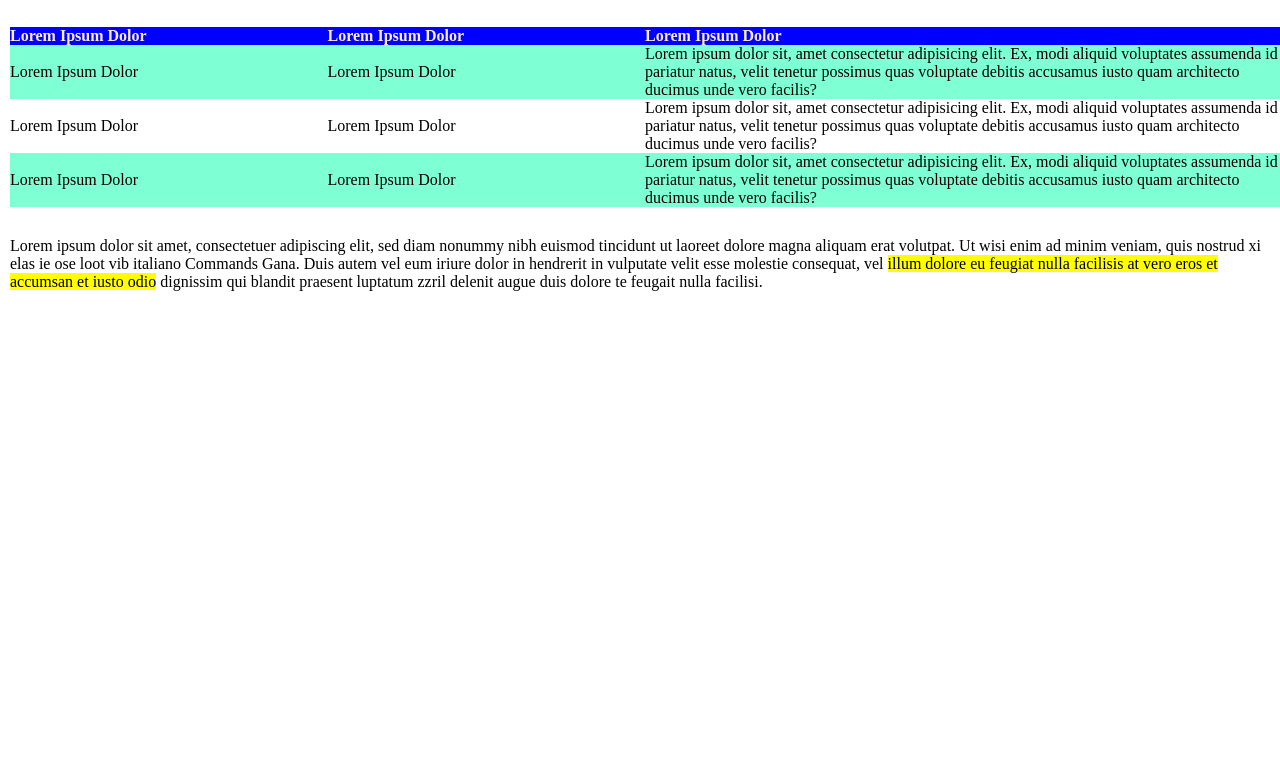
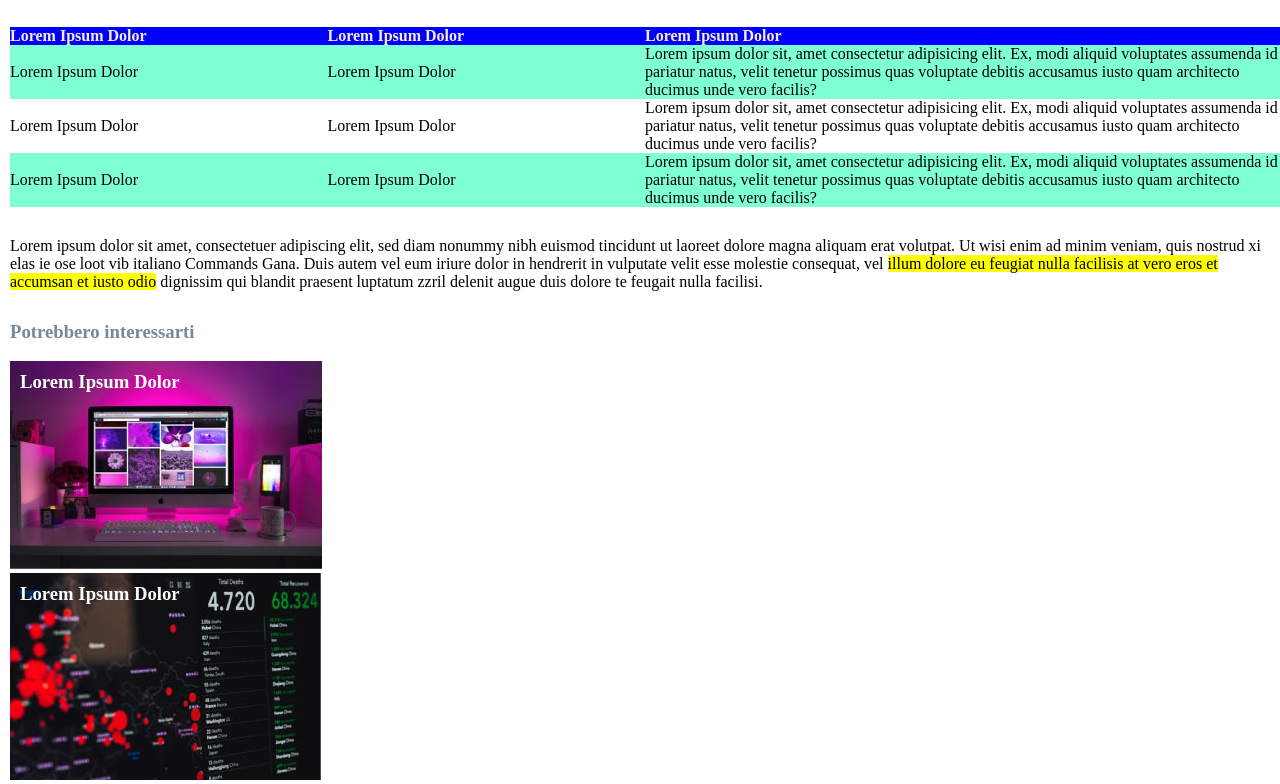
Before and after one commit to massimocolella02/html-css-booleaner, a plain HTML site: page index.html in a window 1280 px wide. Shown: the part 806-1590 px from the top of the page. Before the commit the page ends 1097 px from the top, so only its background shows below. Drawn offline with Linux system fonts and the light colour scheme.

Commit message:
Esercizio Completato

```diff
--- a/assets/css/style.css
+++ b/assets/css/style.css
@@ -17,7 +17,7 @@
 }
 
 .lightgrey{
-    color: lightgrey;
+    color: lightslategray;
 }
 .bluchiaro{
     color: darkcyan;
@@ -46,3 +46,14 @@ thead{
 .width25{
     width: 25%;
 }
+
+.container {
+    position: relative;
+    color: white;
+  }
+
+  .bottom-left {
+    position: absolute;
+    top: 10px;
+    left: 10px;
+  }
--- a/index.html
+++ b/index.html
@@ -81,5 +81,18 @@
             </p>
         </section>
     </main>
+    <footer class="marginleft">
+        <div class="margintop"></div>
+        <h3 class="lightgrey">Potrebbero interessarti</h3>
+        <br>
+        <div class="container">
+            <img src="./assets/img/monitor.jpg" alt="">
+            <h3 class="bottom-left">Lorem Ipsum Dolor</h3>
+        </div>
+        <div class="container">
+            <img src="./assets/img/graph.jpg" alt="">
+            <h3 class="bottom-left">Lorem Ipsum Dolor</h3>
+        </div>
+    </footer>
 </body>
 </html>
```
